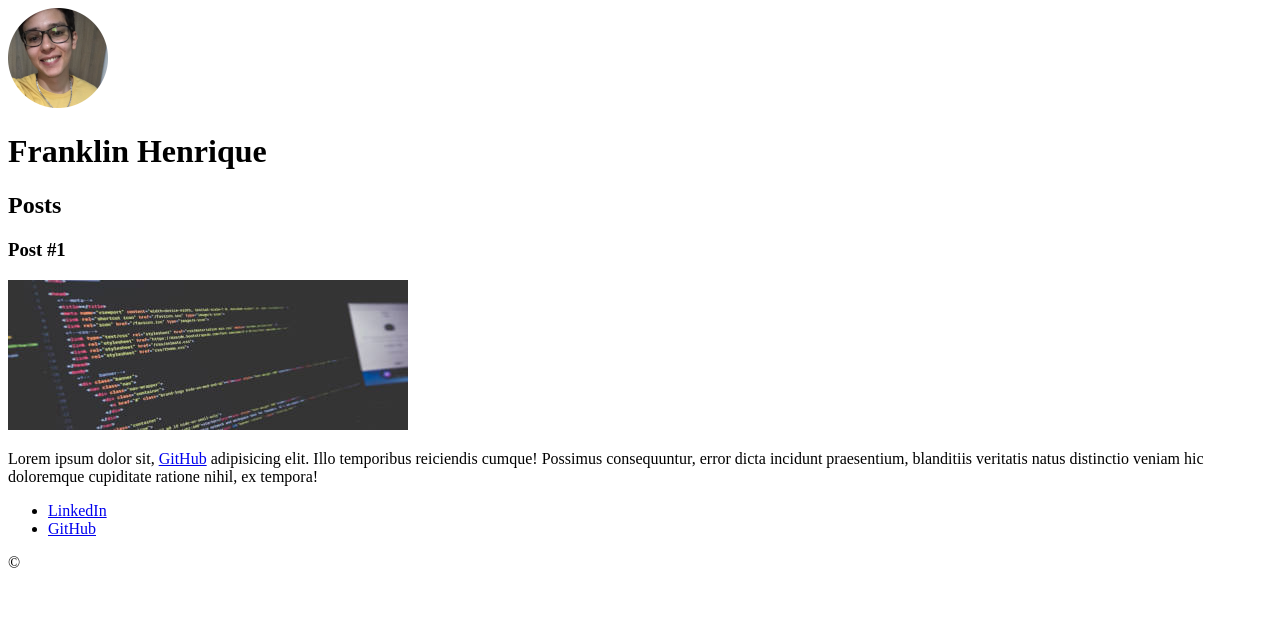
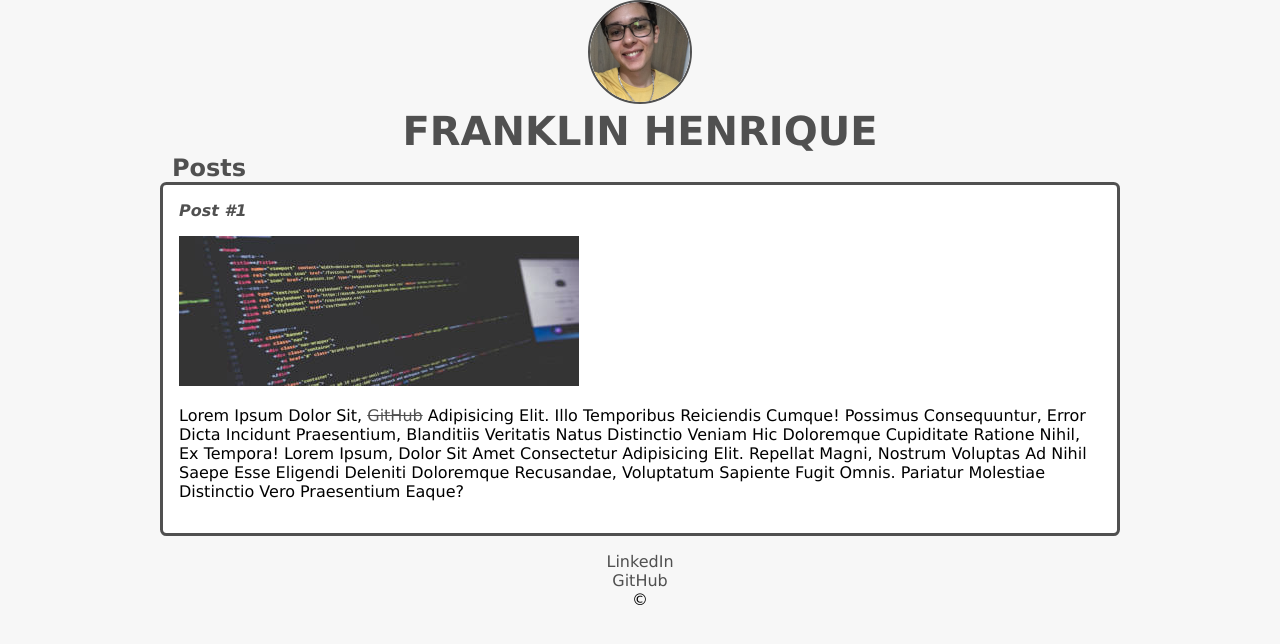
Before and after one commit to Bluebom/exercicio-dio-html-css, a plain HTML site: page index.html in a window 1280 px wide. Drawn offline with Linux system fonts and the light colour scheme.

Commit message:
:checkered_flag: Exercicio finalizado. release

```diff
--- a/index.html
+++ b/index.html
@@ -10,19 +10,20 @@
     <link rel="stylesheet" href="style.css">
 </head>
 <body>
-    <header>
-        <img src="/images/Untitled.png" alt="Uma foto do meu rosto">
-        <h1>Franklin Henrique</h1>
+    <div class="page">
+        <header class="h_photo">
+            <img id="photo" src="/images/Untitled.png" alt="Uma foto do meu rosto">
+            <h1 id="title">Franklin Henrique</h1>
         </header>
         <section>
             <header>
-            <h2>Posts</h2>
-            <article>
+                <h2 class="subtitle">Posts</h2>
+                <article class="post">
                     <header>
-                    <h3>Post #1</h3>
+                        <h3 class="post_titles">Post #1</h3>
                         <img src="./images/post1.jpg" alt="Ilustração de código em editor de texto">
                     </header>
-                <p>Lorem ipsum dolor sit, <a href="https://github.com/Bluebom" target="_blank">GitHub</a> adipisicing elit. Illo temporibus reiciendis cumque! Possimus consequuntur, error dicta incidunt praesentium, blanditiis veritatis natus distinctio veniam hic doloremque cupiditate ratione nihil, ex tempora!</p>
+                    <p class="post_p">Lorem ipsum dolor sit, <a href="https://github.com/Bluebom" target="_blank">GitHub</a> adipisicing elit. Illo temporibus reiciendis cumque! Possimus consequuntur, error dicta incidunt praesentium, blanditiis veritatis natus distinctio veniam hic doloremque cupiditate ratione nihil, ex tempora! Lorem ipsum, dolor sit amet consectetur adipisicing elit. Repellat magni, nostrum voluptas ad nihil saepe esse eligendi deleniti doloremque recusandae, voluptatum sapiente fugit omnis. Pariatur molestiae distinctio vero praesentium eaque?</p>
                 </article>
             </header>
         </section>
@@ -30,8 +31,9 @@
             <ul>
                 <li><a href="www.linkedin.com/in/franklin-henrique-dev-web">LinkedIn</a></li>
                 <li><a href="https://github.com/Bluebom">GitHub</a></li>
+                &copy;
             </ul>
-         &copy;
         </footer>
+    </div><!--page-->
 </body>
 </html>
--- a/style.css
+++ b/style.css
@@ -0,0 +1,85 @@
+*{
+    padding: 0;
+    margin: 0;
+    box-sizing: border-box;
+}
+
+html, body{
+    height: 100%;
+    background-color:  #f7f7f7;
+    font-family: Verdana, sans-serif;
+}
+
+.page{
+    max-width: 60rem;
+    margin: 0 auto;
+}
+
+.h_photo{
+    width: 100%;
+    text-align: center;
+}
+
+#photo{
+    border: .15rem solid #505050;
+    border-radius: 50%;
+}
+
+#title, .subtitle, .post_titles{
+    color: #505050;
+
+}
+
+#title{
+    font-size: 2.5rem;
+    text-transform: uppercase;
+}
+
+.subtitle{
+    padding-left: .5em;
+}
+
+a{
+    text-decoration: line-through;
+    color: #505050;
+}
+
+.post_titles{
+    font-style: italic;
+    font-size: 1rem;
+    margin-bottom: 1rem;
+}
+
+.post{
+    background-color: #fff;
+    padding: 1rem;
+    border: 0.2rem solid #505050;
+    margin-bottom: 1rem;
+    border-radius: .4rem;
+}
+.post_p{
+    margin-bottom: 1rem;
+    text-transform: capitalize;
+}
+
+.post img{
+    margin-bottom: 1rem;
+}
+
+footer{
+    width: 100%;
+}
+
+footer ul{
+    display: flex;
+    justify-content: center;
+    align-items: center;
+    justify-items: center;
+    flex-direction: column;
+    list-style-type: none;
+
+}
+
+footer a{
+    text-decoration: none;
+}
```
Lines whose indentation alone changed are shown as unchanged.
